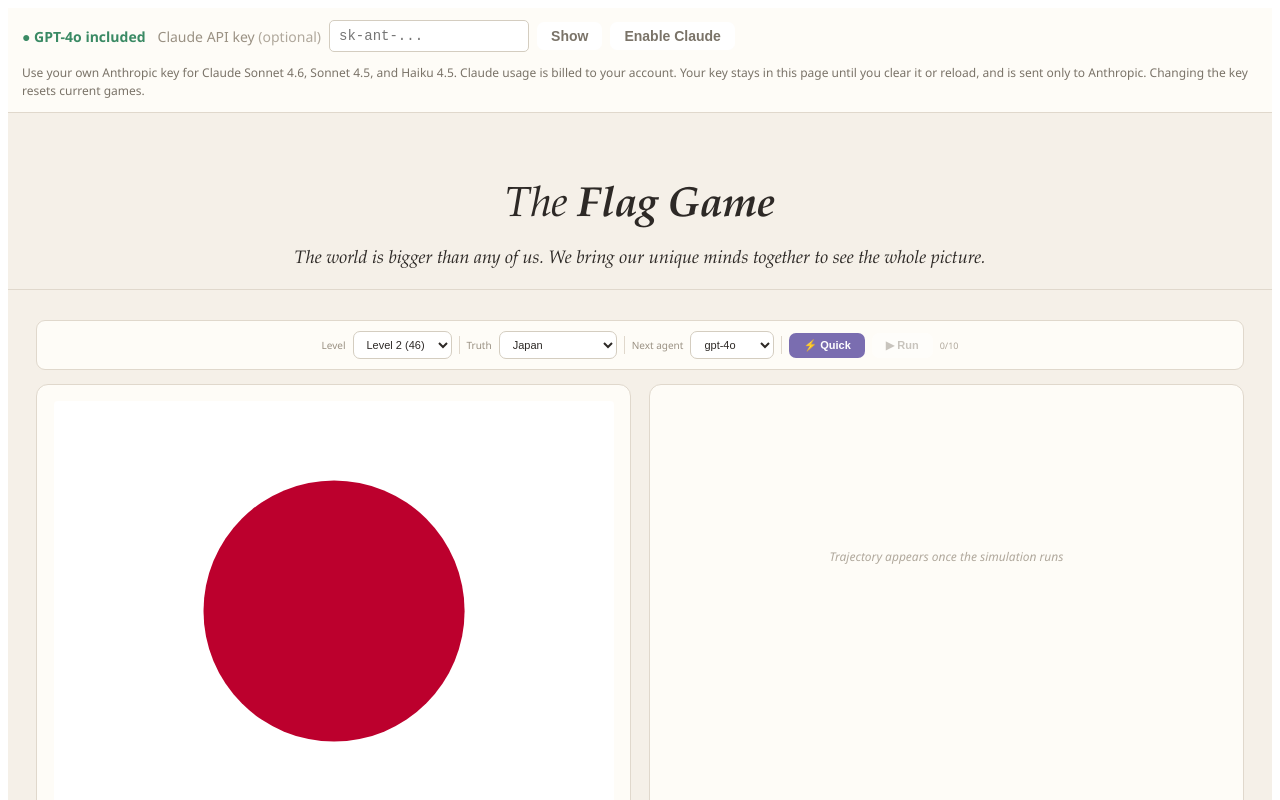
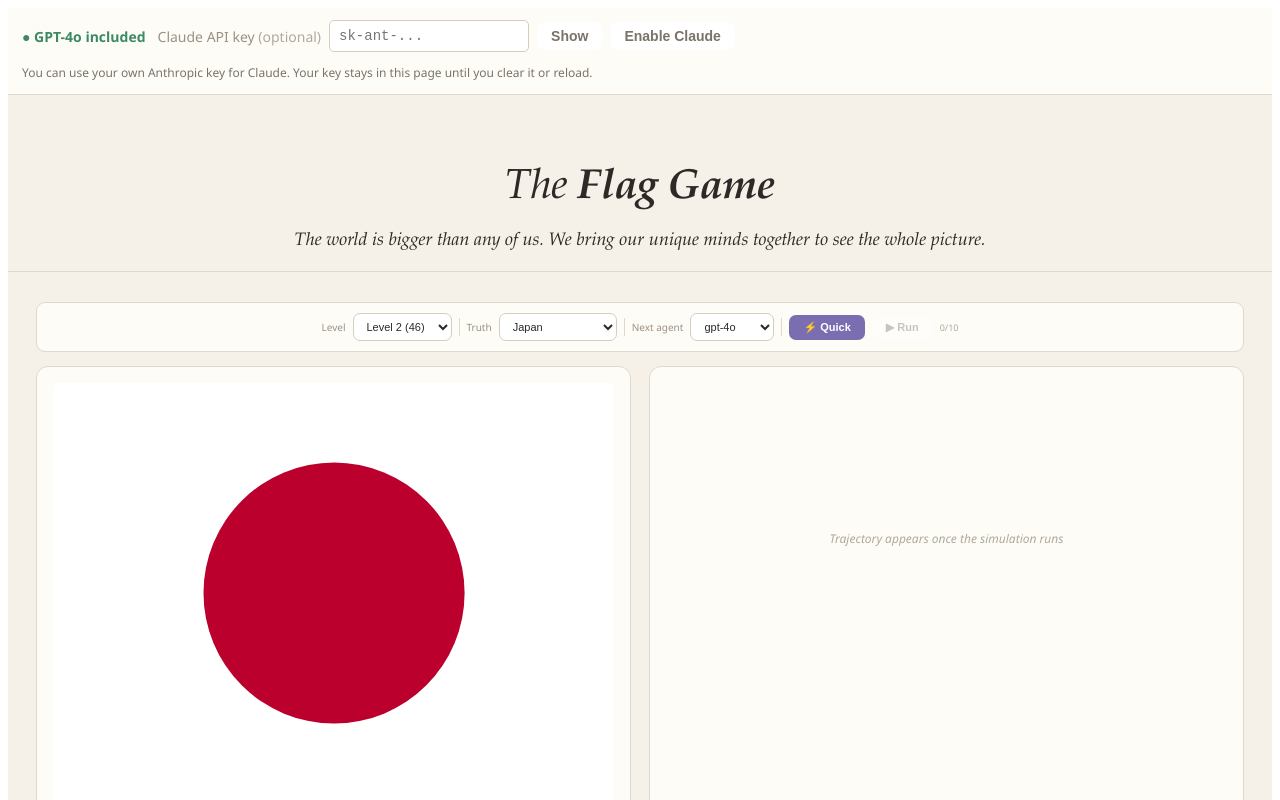
Before and after one commit to lizardp1/flag_game, a React (Vite) app: page / in a window 1280 px wide. Shown: the top 800 px of the page. Built offline with nearby package versions, Linux system fonts and the light colour scheme.

Commit message:
Shorten Claude key helper text

```diff
--- a/src/App.jsx
+++ b/src/App.jsx
@@ -1234,7 +1234,7 @@ function ApiKeyBar({keys,onKeyChange}){
         {keys.anthropic&&<button type="button" onClick={()=>{onKeyChange('');setDraft('');setShown(false);}} style={{...S.btn(false),fontSize:14}}>Clear key</button>}
       </form>
       <span role="status" style={{color:keys.anthropic?'#3a8a64':T.mut}}>{keys.anthropic?'Claude models enabled':''}</span>
-      <p id="claude-key-help" style={{width:'100%',margin:0,fontSize:12,color:T.mut,lineHeight:1.5}}>Use your own Anthropic key for Claude Sonnet 4.6, Sonnet 4.5, and Haiku 4.5. Claude usage is billed to your account. Your key stays in this page until you clear it or reload, and is sent only to Anthropic. Changing the key resets current games.</p>
+      <p id="claude-key-help" style={{width:'100%',margin:0,fontSize:12,color:T.mut,lineHeight:1.5}}>You can use your own Anthropic key for Claude. Your key stays in this page until you clear it or reload.</p>
     </div>
   </div>);
 }
```
